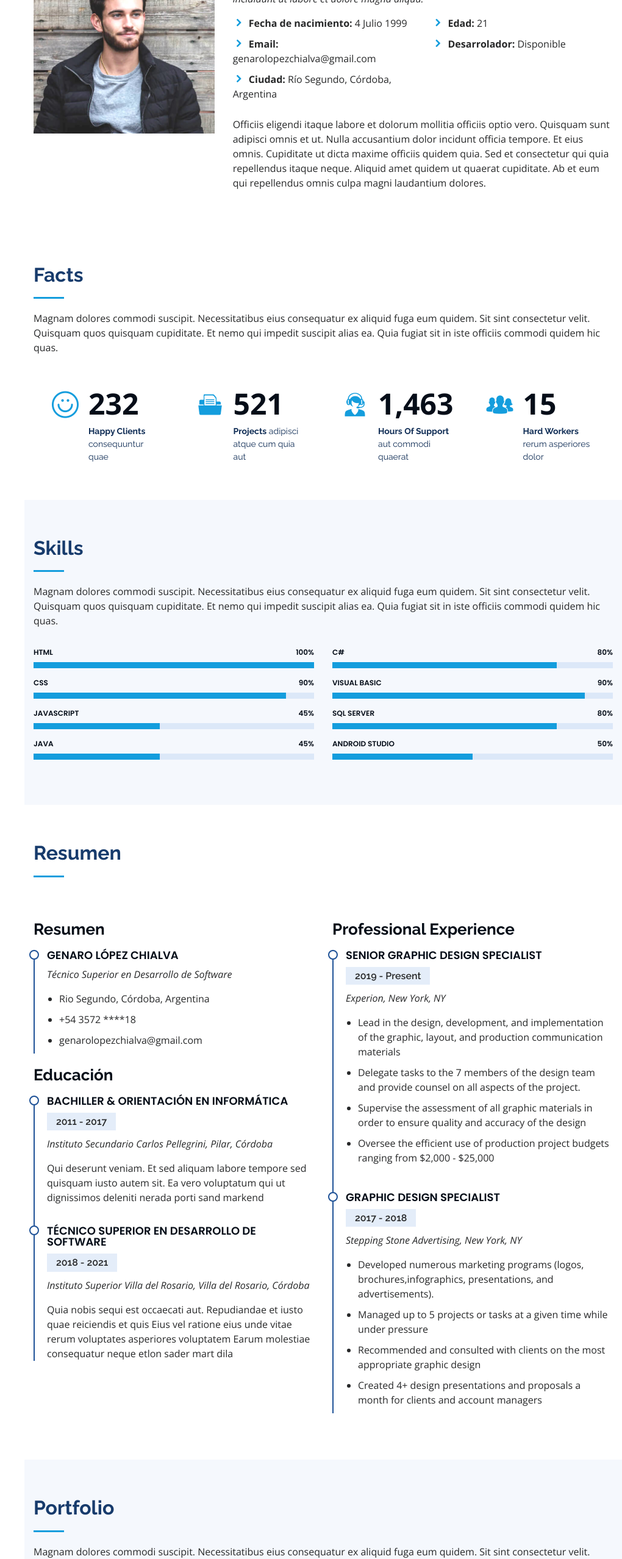
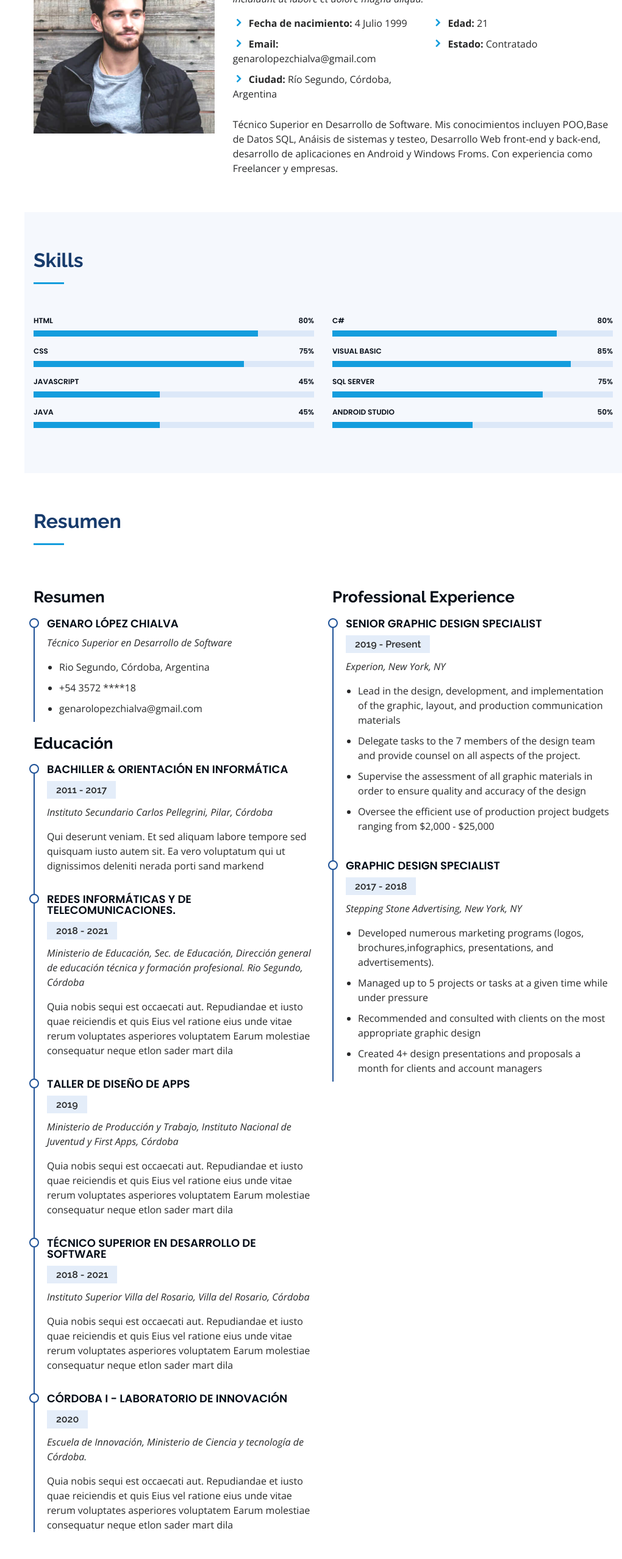
Before and after one commit to GenLC/portafolio, a plain HTML site: page index.html in a window 1280 px wide. Shown: the part 1046-3603 px from the top of the page at 61% size, without its empty margins (260-1280 px from the left). Drawn offline with nearby package versions, Linux system fonts and the light colour scheme.

Commit message:
08/03/2021

```diff
--- a/index.html
+++ b/index.html
@@ -108,13 +108,13 @@
                 <ul>
                   <li><i class="icofont-rounded-right"></i> <strong>Edad:</strong> 21</li>
 
-                  <li><i class="icofont-rounded-right"></i> <strong>Desarrolador:</strong> Disponible</li>
+                  <li><i class="icofont-rounded-right"></i> <strong>Estado:</strong> Contratado</li>
                 </ul>
               </div>
             </div>
             <p>
-              Officiis eligendi itaque labore et dolorum mollitia officiis optio vero. Quisquam sunt adipisci omnis et ut. Nulla accusantium dolor incidunt officia tempore. Et eius omnis.
-              Cupiditate ut dicta maxime officiis quidem quia. Sed et consectetur qui quia repellendus itaque neque. Aliquid amet quidem ut quaerat cupiditate. Ab et eum qui repellendus omnis culpa magni laudantium dolores.
+                  Técnico Superior en Desarrollo de Software. Mis conocimientos incluyen POO,Base de Datos SQL, Anáisis de sistemas y testeo, Desarrollo Web front-end y back-end, desarrollo de aplicaciones en Android y Windows Froms.
+                  Con experiencia como Freelancer y empresas.
             </p>
           </div>
         </div>
@@ -123,7 +123,7 @@
     </section><!-- End About Section -->
 
     <!-- ======= Facts Section ======= -->
-    <section id="facts" class="facts">
+   <!--  <section id="facts" class="facts">
       <div class="container">
 
         <div class="section-title">
@@ -168,7 +168,8 @@
         </div>
 
       </div>
-    </section><!-- End Facts Section -->
+    </section> -->
+    <!-- End Facts Section -->
 
     <!-- ======= Skills Section ======= -->
     <section id="skills" class="skills section-bg">
@@ -176,7 +177,8 @@
 
         <div class="section-title">
           <h2>Skills</h2>
-          <p>Magnam dolores commodi suscipit. Necessitatibus eius consequatur ex aliquid fuga eum quidem. Sit sint consectetur velit. Quisquam quos quisquam cupiditate. Et nemo qui impedit suscipit alias ea. Quia fugiat sit in iste officiis commodi quidem hic quas.</p>
+           <!--<p>Magnam dolores commodi suscipit. Necessitatibus eius consequatur ex aliquid fuga eum quidem. Sit sint consectetur velit.
+            Quisquam quos quisquam cupiditate. Et nemo qui impedit suscipit alias ea. Quia fugiat sit in iste officiis commodi quidem hic quas.</p>-->
         </div>
 
         <div class="row skills-content">
@@ -184,16 +186,16 @@
           <div class="col-lg-6" data-aos="fade-up">
 
             <div class="progress">
-              <span class="skill">HTML <i class="val">100%</i></span>
+              <span class="skill">HTML <i class="val">80%</i></span>
               <div class="progress-bar-wrap">
-                <div class="progress-bar" role="progressbar" aria-valuenow="100" aria-valuemin="0" aria-valuemax="100"></div>
+                <div class="progress-bar" role="progressbar" aria-valuenow="80" aria-valuemin="0" aria-valuemax="100"></div>
               </div>
             </div>
 
             <div class="progress">
-              <span class="skill">CSS <i class="val">90%</i></span>
+              <span class="skill">CSS <i class="val">75%</i></span>
               <div class="progress-bar-wrap">
-                <div class="progress-bar" role="progressbar" aria-valuenow="90" aria-valuemin="0" aria-valuemax="100"></div>
+                <div class="progress-bar" role="progressbar" aria-valuenow="75" aria-valuemin="0" aria-valuemax="100"></div>
               </div>
             </div>
 
@@ -222,16 +224,16 @@
             </div>
 
             <div class="progress">
-              <span class="skill">Visual Basic <i class="val">90%</i></span>
+              <span class="skill">Visual Basic <i class="val">85%</i></span>
               <div class="progress-bar-wrap">
-                <div class="progress-bar" role="progressbar" aria-valuenow="90" aria-valuemin="0" aria-valuemax="100"></div>
+                <div class="progress-bar" role="progressbar" aria-valuenow="85" aria-valuemin="0" aria-valuemax="100"></div>
               </div>
             </div>
 
             <div class="progress">
-              <span class="skill">SQL Server <i class="val">80%</i></span>
+              <span class="skill">SQL Server <i class="val">75%</i></span>
               <div class="progress-bar-wrap">
-                <div class="progress-bar" role="progressbar" aria-valuenow="80" aria-valuemin="0" aria-valuemax="100"></div>
+                <div class="progress-bar" role="progressbar" aria-valuenow="75" aria-valuemin="0" aria-valuemax="100"></div>
               </div>
             </div>
             <div class="progress">
@@ -271,6 +273,7 @@
             </div>
 
             <h3 class="resume-title">Educación</h3>
+
             <div class="resume-item">
               <h4>Bachiller &amp; Orientación en Informática</h4>
               <h5>2011 - 2017</h5>
@@ -278,11 +281,38 @@
               <p>Qui deserunt veniam. Et sed aliquam labore tempore sed quisquam iusto autem sit. Ea vero voluptatum qui ut dignissimos deleniti nerada porti sand markend</p>
             </div>
             <div class="resume-item">
+              <h4>Redes Informáticas y de Telecomunicaciones.</h4>
+              <h5>2018 - 2021</h5>
+              <p><em>Ministerio de Educación, Sec. de Educación, Dirección
+                general de educación técnica y formación profesional.
+                Rio Segundo, Córdoba</em></p>
+              <p>Quia nobis sequi est occaecati aut. Repudiandae et iusto quae reiciendis et quis Eius vel ratione eius unde vitae rerum voluptates asperiores voluptatem Earum molestiae consequatur neque etlon sader mart dila</p>
+            </div>
+            <div class="resume-item">
+              <h4>Taller de Diseño de Apps  </h4>
+              <h5>2019</h5>
+              <p><em>Ministerio de Producción y Trabajo, Instituto Nacional de Juventud y First Apps, Córdoba</em></p>
+              <p>Quia nobis sequi est occaecati aut. Repudiandae et iusto quae reiciendis et quis Eius vel ratione eius unde vitae rerum voluptates asperiores voluptatem Earum molestiae consequatur neque etlon sader mart dila</p>
+            </div>
+
+            <div class="resume-item">
               <h4>Técnico Superior en Desarrollo de Software </h4>
               <h5>2018 - 2021</h5>
               <p><em>Instituto Superior Villa del Rosario, Villa del Rosario, Córdoba</em></p>
               <p>Quia nobis sequi est occaecati aut. Repudiandae et iusto quae reiciendis et quis Eius vel ratione eius unde vitae rerum voluptates asperiores voluptatem Earum molestiae consequatur neque etlon sader mart dila</p>
             </div>
+
+            <div class="resume-item">
+              <h4>Córdoba i - Laboratorio de Innovación  </h4>
+              <h5>2020</h5>
+              <p><em>Escuela de Innovación, Ministerio de Ciencia y tecnología de Córdoba.</em></p>
+              <p>Quia nobis sequi est occaecati aut. Repudiandae et iusto quae reiciendis et quis Eius vel ratione eius unde vitae rerum voluptates asperiores voluptatem Earum molestiae consequatur neque etlon sader mart dila</p>
+            </div>
+
+
+
+
+
           </div>
           <div class="col-lg-6" data-aos="fade-up" data-aos-delay="100">
             <h3 class="resume-title">Professional Experience</h3>
@@ -477,7 +507,7 @@
     </section><!-- End Services Section -->
 
     <!-- ======= Testimonials Section ======= -->
-    <section id="testimonials" class="testimonials section-bg">
+    <!-- <section id="testimonials" class="testimonials section-bg">
       <div class="container">
 
         <div class="section-title">
@@ -545,7 +575,8 @@
         </div>
 
       </div>
-    </section><!-- End Testimonials Section -->
+    </section>-->
+    <!-- End Testimonials Section -->
 
 
     <!-- ======= Contact Section ======= -->
@@ -631,7 +662,7 @@
         &copy; Copyright <strong><span>GenLC</span></strong>
       </div>
       <div class="credits">
-        Designed by <a href="https://bootstrapmade.com/">Genaro López Chialva</a>
+        Designed by <a href="https://www.linkedin.com/in/genaro-l%C3%B3pez-chialva-017a85191/">Genaro López Chialva</a>
       </div>
     </div>
   </footer><!-- End  Footer -->
```
Also changed, not shown: assets/img/pngtree-letter-g-logo-template-design-png-image_3579377.jpg (added).
